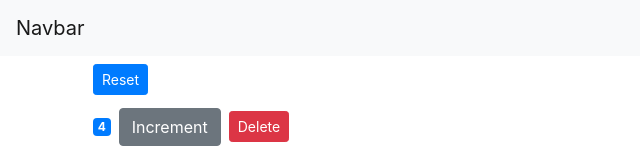
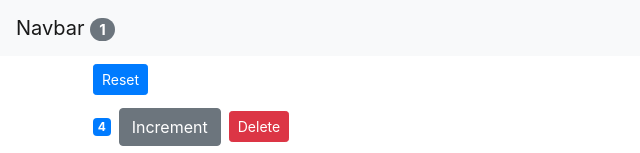
Before and after one commit to programming-zone/react-demo, a React (Create React App) app: page / in a window 1280 px wide. Shown: the top 153 px of the page, without its empty margins (0-640 px from the left). Built offline with nearby package versions, Linux system fonts and the light colour scheme.

Commit message:
add item display

```diff
--- a/src/App.js
+++ b/src/App.js
@@ -35,7 +35,9 @@
   render() {
     return (
       <React.Fragment>
-      <NavBar />
+      <NavBar
+      totalCounters = {this.state.counters.filter(c=> c.value > 0).length}
+       />
       <main className="container">
         <Counters
         counters={this.state.counters}
--- a/src/navbar.js
+++ b/src/navbar.js
@@ -5,7 +5,11 @@
     render() {
         return (
             <nav className="navbar navbar-light bg-light">
-                <a className="navbar-brand" href="#">Navbar</a>
+                <a className="navbar-brand" href="#">
+                Navbar <span className="badge badge-pill badge-secondary">
+                    {this.props.totalCounters}
+                </span>
+                </a>
             </nav>
          );
     }
```
